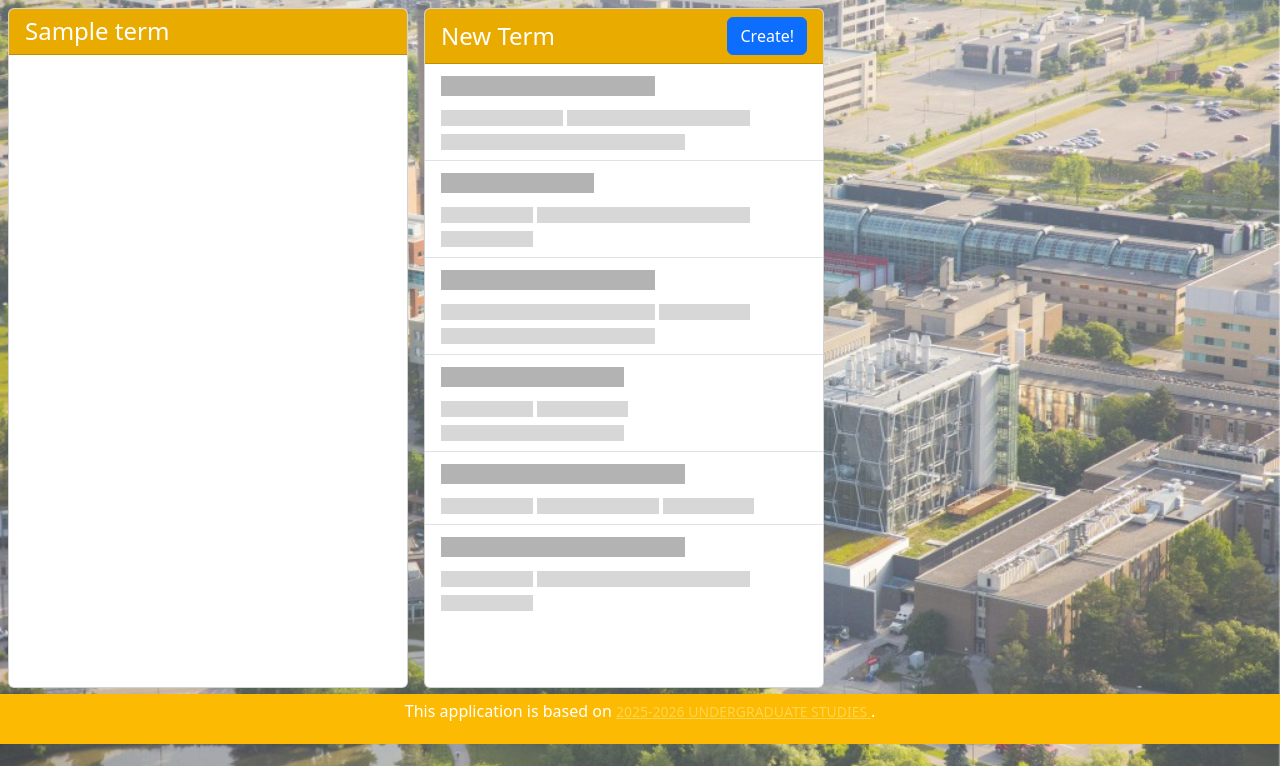
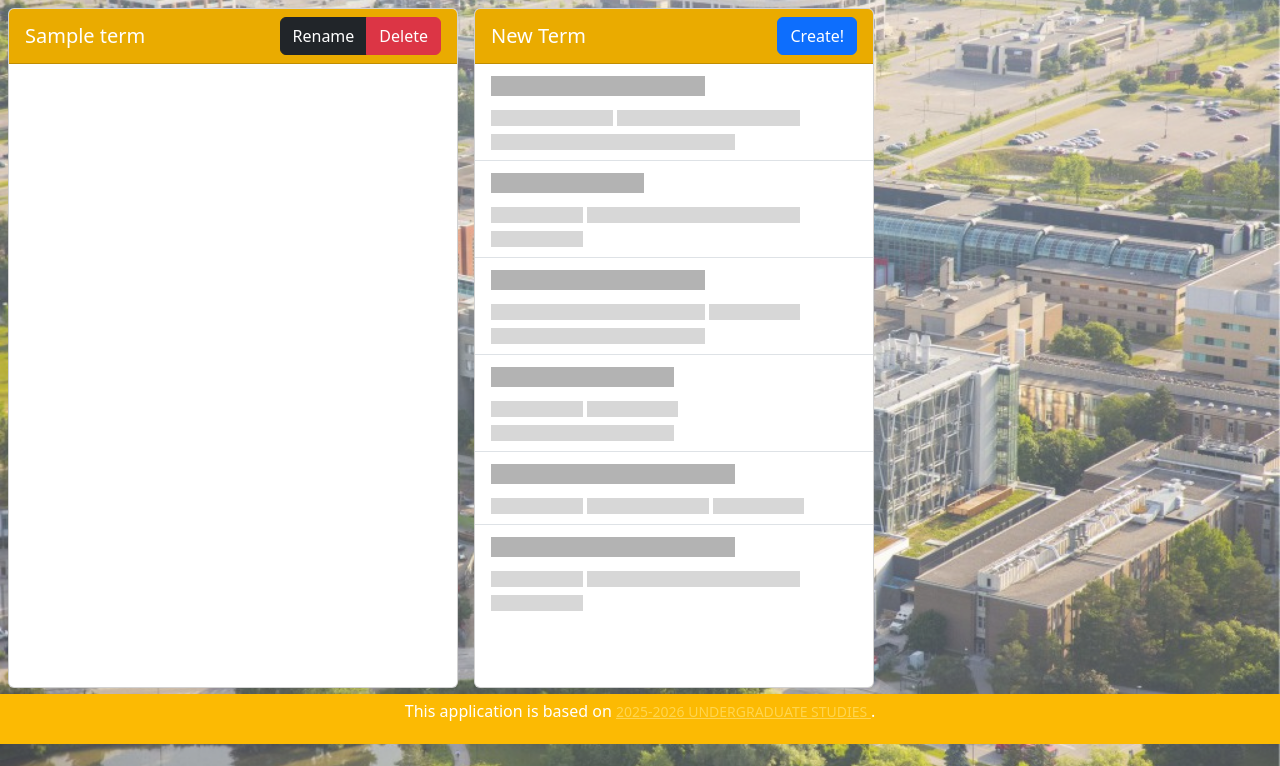
Before and after one commit to oscarella/UW-Course-Builder, a Flask app: page / in a window 1280 px wide. Shown: the part 56-822 px from the top of the page. Run offline with Flask 3, Linux system fonts and the light colour scheme; a user stored in the database is signed in; tables that the repository leaves empty hold one stand-in row (values such as "Sample post").

Commit message:
Completed term creation/modification/deletion

```diff
--- a/website/templates/home.html
+++ b/website/templates/home.html
@@ -3,14 +3,126 @@
 <div class="main-content" style="padding-bottom: 70px">
   <div class="d-flex flex-nowrap" style="overflow-x: auto">
     {% for term in user.terms %}
-    <div class="card m-2 flex-shrink-0" style="width: 400px; height: 85vh">
+    <div class="card m-2 flex-shrink-0" style="width: 450px; height: 85vh">
       <div
         class="card-header d-flex align-items-center"
         style="background-color: #eaab00"
       >
-        <h4 class="card-title placeholder-glow mb-0 mt-0" style="color: white">
+        <h5 class="card-title placeholder-glow mb-0 mt-0" style="color: white">
           {{ term.name }}
-        </h4>
+        </h5>
+        <!-- Buttons trigger modal-->
+        <div class="btn-group ms-auto" role="group">
+          <button
+            type="button"
+            class="btn btn-dark"
+            data-bs-toggle="modal"
+            data-bs-target="#rename{{term.id}}"
+            aria-label="Rename term"
+          >
+            Rename
+          </button>
+          <button
+            type="button"
+            class="btn btn-danger"
+            data-bs-toggle="modal"
+            data-bs-target="#delete{{term.id}}"
+            aria-label="Delete term"
+          >
+            Delete
+          </button>
+        </div>
+        <!-- Modal for renaming term -->
+        <div
+          class="modal fade"
+          id="rename{{term.id}}"
+          data-bs-backdrop="static"
+          data-bs-keyboard="false"
+          tabindex="-1"
+          aria-labelledby="staticBackdropLabel"
+          aria-hidden="true"
+        >
+          <div class="modal-dialog modal-sm modal-dialog-centered">
+            <div class="modal-content">
+              <div class="modal-header">
+                <h1 class="modal-title fs-5">Rename {{ term.name }}:</h1>
+                <button
+                  type="button"
+                  class="btn-close"
+                  data-bs-dismiss="modal"
+                  aria-label="Close"
+                ></button>
+              </div>
+              <div class="modal-body">
+                <form method="POST">
+                  <input
+                    type="hidden"
+                    name="rename_term"
+                    value="{{ term.id }}"
+                  />
+                  <input
+                    type="text"
+                    class="form-control"
+                    name="new_title"
+                    placeholder="Enter new title"
+                  />
+                  <button
+                    type="submit"
+                    class="btn btn-primary d-flex ms-auto m-2"
+                  >
+                    Confirm
+                  </button>
+                </form>
+              </div>
+            </div>
+          </div>
+        </div>
+        <!-- Modal for deleting term -->
+        <div
+          class="modal fade"
+          id="delete{{term.id}}"
+          data-bs-backdrop="static"
+          data-bs-keyboard="false"
+          tabindex="-1"
+          aria-labelledby="staticBackdropLabel"
+          aria-hidden="true"
+        >
+          <div class="modal-dialog modal-sm modal-dialog-centered">
+            <div class="modal-content">
+              <div class="modal-header">
+                <h1 class="modal-title fs-5">Delete {{ term.name }}:</h1>
+                <button
+                  type="button"
+                  class="btn-close"
+                  data-bs-dismiss="modal"
+                  aria-label="Close"
+                ></button>
+              </div>
+              <div class="modal-body">
+                <p>
+                  All courses added to '{{ term.name }}' will be removed. Starred
+                  courses may still be viewed in the 'Search' tab.
+                </p>
+              </div>
+              <div class="modal-footer">
+                <form method="POST">
+                  <input
+                    type="hidden"
+                    name="delete_term"
+                    value="{{ term.id }}"
+                  />
+                  <button
+                    type="submit"
+                    class="btn btn-primary d-flex ms-auto m-2"
+                  >
+                    Confirm
+                  </button>
+                </form>
+              </div>
+            </div>
+          </div>
+        </div>
+        <!-- End of Modals -->
       </div>
     </div>
     {% endfor %}
@@ -19,9 +131,9 @@
         class="card-header d-flex align-items-center"
         style="background-color: #eaab00"
       >
-        <h4 class="card-title placeholder-glow mb-0 mt-0" style="color: white">
+        <h5 class="card-title placeholder-glow mb-0 mt-0" style="color: white">
           New Term
-        </h4>
+        </h5>
         <!-- Button trigger modal (Add Term) -->
         <button
           type="button"
@@ -57,7 +169,7 @@
                   <input
                     type="text"
                     class="form-control"
-                    name="new_name"
+                    name="name_term"
                     placeholder="Enter title for term"
                   />
                   <button
--- a/website/views.py
+++ b/website/views.py
@@ -9,16 +9,44 @@ views = Blueprint('views', __name__)
 @login_required
 def home():
     if request.method == 'POST':
-        name = request.form.get('new_name')
-        if not name:
-            flash('The title cannot be empty.', category='error')
-        elif len(name) > 20:
-            flash('The term\'s title should be maximum 20 characters.', category='error')
-        else:
-            flash('Term has been successfully created.', category='success')
-            new_term = Term(name=name)
-            current_user.terms.append(new_term)
-            db.session.commit()
-            return redirect(url_for('views.home'))
+        # Term Creation
+        if 'name_term' in request.form:
+            name = request.form.get('name_term')
+            if not name:
+                flash('The title cannot be empty.', category='error')
+            elif len(name) > 20:
+                flash('The term\'s title should be maximum 20 characters.', category='error')
+            else:
+                flash('Term has been successfully created.', category='success')
+                new_term = Term(name=name)
+                current_user.terms.append(new_term)
+                db.session.commit()
+                return redirect(url_for('views.home'))
+        # Term title modification
+        elif 'rename_term' in request.form:
+            id = request.form.get('rename_term')
+            title = request.form.get('new_title')
+            if not title or len(title) > 20:
+                flash('Length requirements are not met.', 'error')
+            else:
+                term = Term.query.filter_by(id=id, user_id=current_user.id).first()
+                if term:
+                    term.name = title
+                    db.session.commit()
+                    flash('Request successful.', 'success')
+                    return redirect(url_for('views.home'))
+                else:
+                    flash('Request unsuccessful.', 'error')
+        # Term deletion
+        elif 'delete_term' in request.form:
+            id = request.form.get('delete_term')
+            term = Term.query.filter_by(id=id, user_id=current_user.id).first()
+            if term:
+                db.session.delete(term)
+                db.session.commit()
+                flash('Deletion successful.', 'success')
+                return redirect(url_for('views.home'))
+            else:
+                flash('Request unsuccessful.', 'error')
 
     return render_template("home.html", user=current_user)
```
Also changed, not shown: instance/database.db.
